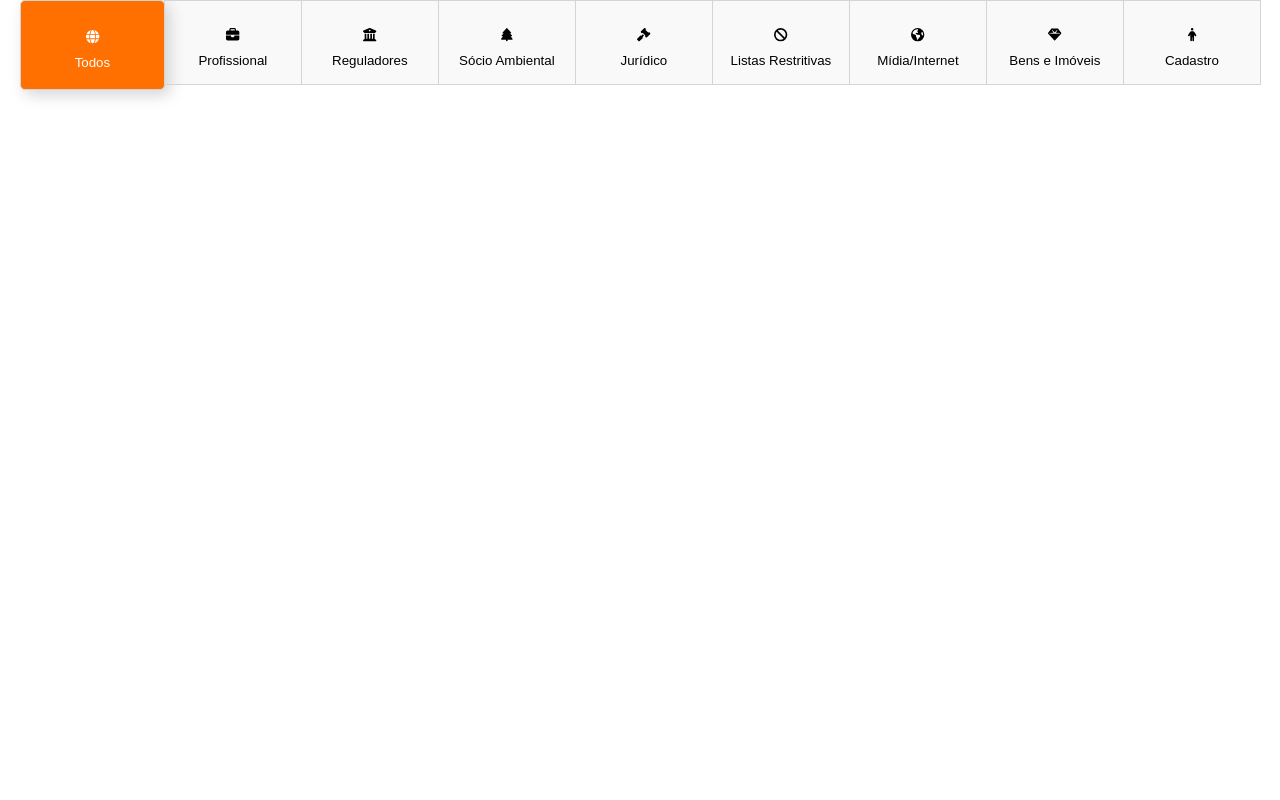
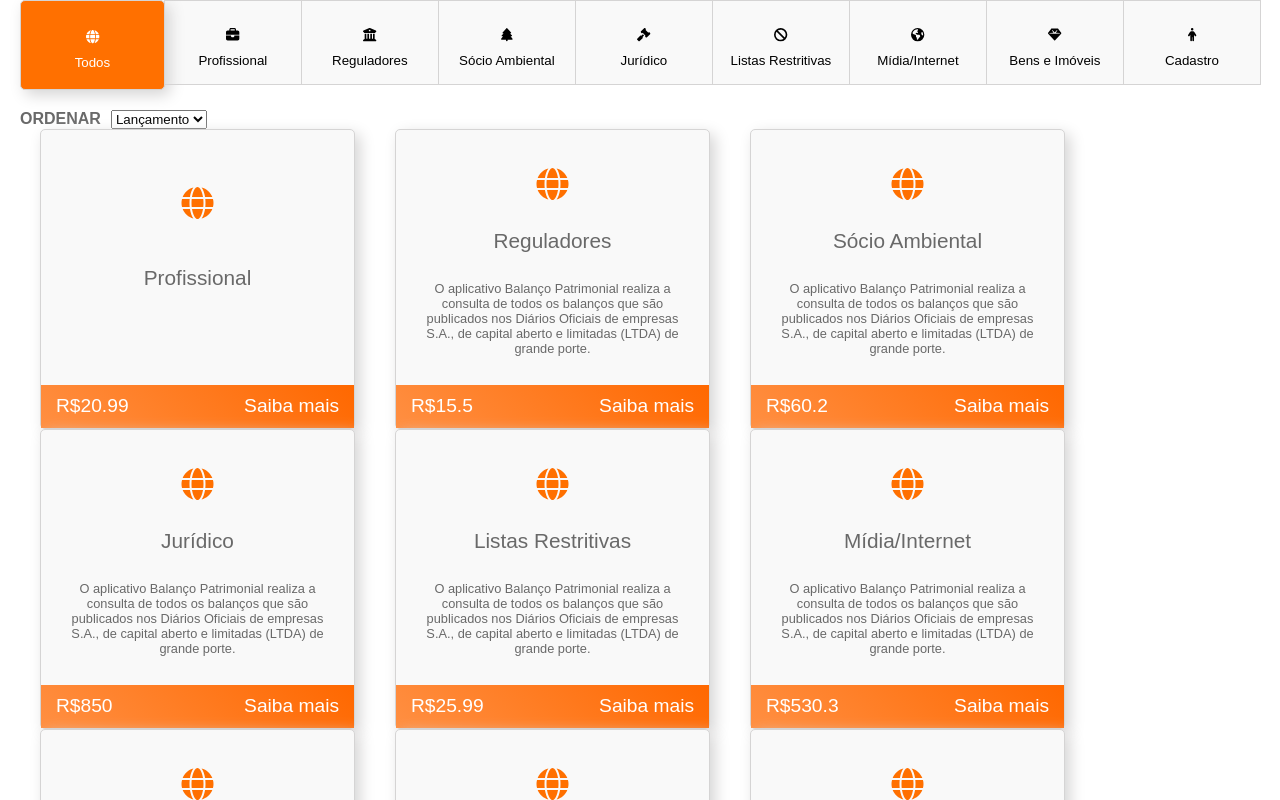
Before and after one commit to AdrianaSaty/react-upLexis, a React (Create React App) app: page / in a window 1280 px wide. Shown: the top 800 px of the page. Built offline with nearby package versions, Linux system fonts and the light colour scheme.

Commit message:
feat: created cards component

```diff
--- a/src/App.js
+++ b/src/App.js
@@ -1,7 +1,8 @@
 import { useState } from 'react';
+import Card from './components/Card';
 import CardSmall from './components/CardSmall';
 import './styles/global.scss';
-import './styles/menu.scss';
+import './styles/select-option.scss';
 
 const startMenuCards = [
   { icon: 'globe', title: 'Todos', active: true },
@@ -14,6 +15,84 @@ const startMenuCards = [
   { icon: 'gem', title: 'Bens e Imóveis', active: false },
   { icon: 'person', title: 'Cadastro', active: false },
 ]
+
+const apiretorno = {
+  "products":
+    [
+      {
+        "productName": "Profissional",
+        "productDesc": "",
+        "productPrice": 20.99,
+        "productDate": 1610316378000
+      },
+      {
+        "productName": "Reguladores",
+        "productDesc": "O aplicativo Balanço Patrimonial realiza a consulta de todos os balanços que são publicados nos Diários Oficiais de empresas S.A., de capital aberto e limitadas (LTDA) de grande porte.",
+        "productPrice": 15.50,
+        "productDate": 1624313178000
+      },
+      {
+        "productName": "Sócio Ambiental",
+        "productDesc": "O aplicativo Balanço Patrimonial realiza a consulta de todos os balanços que são publicados nos Diários Oficiais de empresas S.A., de capital aberto e limitadas (LTDA) de grande porte.",
+        "productPrice": 60.20,
+        "productDate": 1506204378000
+      },
+      {
+        "productName": "Jurídico",
+        "productDesc": "O aplicativo Balanço Patrimonial realiza a consulta de todos os balanços que são publicados nos Diários Oficiais de empresas S.A., de capital aberto e limitadas (LTDA) de grande porte.",
+        "productPrice": 850.00,
+        "productDate": 1608847578000
+      },
+      {
+        "productName": "Listas Restritivas",
+        "productDesc": "O aplicativo Balanço Patrimonial realiza a consulta de todos os balanços que são publicados nos Diários Oficiais de empresas S.A., de capital aberto e limitadas (LTDA) de grande porte.",
+        "productPrice": 25.99,
+        "productDate": 1610143578000
+      },
+      {
+        "productName": "Mídia/Internet",
+        "productDesc": "O aplicativo Balanço Patrimonial realiza a consulta de todos os balanços que são publicados nos Diários Oficiais de empresas S.A., de capital aberto e limitadas (LTDA) de grande porte.",
+        "productPrice": 530.30,
+        "productDate": 1610143578000
+      },
+      {
+        "productName": "Bens e Imóveis",
+        "productDesc": "O aplicativo Balanço Patrimonial realiza a consulta de todos os balanços que são publicados nos Diários Oficiais de empresas S.A., de capital aberto e limitadas (LTDA) de grande porte.",
+        "productPrice": 15.50,
+        "productDate": 1613167578000
+      },
+      {
+        "productName": "Cadastro",
+        "productDesc": "O aplicativo Balanço Patrimonial realiza a consulta de todos os balanços que são publicados nos Diários Oficiais de empresas S.A., de capital aberto e limitadas (LTDA) de grande porte.",
+        "productPrice": 452.37,
+        "productDate": 1619820378000
+      },
+      {
+        "productName": "Financeiro",
+        "productDesc": "O aplicativo Balanço Patrimonial realiza a consulta de todos os balanços que são publicados nos Diários Oficiais de empresas S.A., de capital aberto e limitadas (LTDA) de grande porte.",
+        "productPrice": 998.56,
+        "productDate": 1647381978000
+      },
+      {
+        "productName": "Financeiro",
+        "productDesc": "O aplicativo Balanço Patrimonial realiza a consulta de todos os balanços que são publicados nos Diários Oficiais de empresas S.A., de capital aberto e limitadas (LTDA) de grande porte.",
+        "productPrice": 15.50,
+        "productDate": 1020290778000
+      },
+      {
+        "productName": "Sócio Ambiental",
+        "productDesc": "O aplicativo Balanço Patrimonial realiza a consulta de todos os balanços que são publicados nos Diários Oficiais de empresas S.A., de capital aberto e limitadas (LTDA) de grande porte.",
+        "productPrice": 15.50,
+        "productDate": 1625695578000
+      },
+      {
+        "productName": "Jurídico",
+        "productDesc": "O aplicativo Balanço Patrimonial realiza a consulta de todos os balanços que são publicados nos Diários Oficiais de empresas S.A., de capital aberto e limitadas (LTDA) de grande porte.",
+        "productPrice": 333.20,
+        "productDate": 1636149978000
+      }
+    ]
+}
 
 function App() {
   const [menuCards, setMenuCards] = useState(startMenuCards);
@@ -33,6 +112,12 @@ function App() {
     setMenuCards(newTasks);
   }
 
+  function handleSelectOptionChange(Event) {
+    console.log('change')
+    console.log(Event)
+    // this.setState({value: event.target.value});
+  }
+
   return (
     <div className="App">
       <div className='c-menu'>
@@ -46,6 +131,25 @@ function App() {
           />
         ))}
       </div>
+      <div className='c-select-option'>
+        <p className='c-select-option__text'>ORDENAR</p>
+        <select>
+          <option>Lançamento</option>
+          <option>Preço</option>
+        </select>
+      </div>
+      <div className='c-showcase'>
+        {apiretorno.products.map(card => (
+          <Card
+            key={card.productDate + card.productName}
+            icon='globe'
+            title={card.productName}
+            description={card.productDesc}
+            price={card.productPrice}
+          />
+
+        ))}
+      </div>
     </div>
   );
 }
--- /dev/null
+++ b/src/components/Card.js
@@ -0,0 +1,21 @@
+import { FontAwesomeIcon } from '@fortawesome/react-fontawesome';
+import '../styles/card.scss';
+
+function Card({ icon, title, description, price }) {
+  return (
+    <div className='c-card'>
+      <div className='c-card__content'>
+        <FontAwesomeIcon icon={['fas', icon]} size='2x' color='#FF7000' />
+        <h1 className='c-card__title'>{title}</h1>
+        <p className='c-card__description'>{description}</p>
+      </div>
+      <button className='c-card__button'>
+        <p>R${price}</p>
+        <p>Saiba mais</p>
+      </button>
+    </div>
+
+  );
+}
+
+export default Card;
--- a/src/fontawesome.js
+++ b/src/fontawesome.js
@@ -4,7 +4,6 @@ import {
     faTree,
     faUniversity,
     faEarth,
-    faDiamond,
     faPerson,
     faBriefcase,
     faGavel,
--- /dev/null
+++ b/src/styles/card.scss
@@ -0,0 +1,44 @@
+.c-card {
+    width: 315px;
+    height: 300px;
+    background-color: var(--light-grey);
+    border: 1px solid var(--grey);
+    text-align: center;
+    padding-top: 10px;
+    margin-right: -1px;
+    border-radius: 5px;
+    box-shadow: 5px 5px 15px var(--grey);
+    margin: 0 20px;
+
+    .c-card__content {
+        height: 85%;
+        display: flex;
+        justify-content: space-evenly;
+        flex-direction: column;
+        padding: 0 20px;
+    }
+
+    .c-card__title {
+        font-size: 1.3em;
+        font-weight: normal;
+    }
+
+    .c-card__description {
+        font-size: 0.8em;
+    }
+
+    .c-card__button {
+        border: none;
+        width: 100%;
+        height: 15%;
+        background: linear-gradient(45deg,var(--light-orange), var(--dark-orange));
+        padding: 0 15px;
+        display: flex;
+        justify-content: space-between;
+        align-items: center;
+        font-size: 1.2em;
+        color: var(--white);
+    }
+
+
+}
--- a/src/styles/global.scss
+++ b/src/styles/global.scss
@@ -26,3 +26,12 @@ body {
 button {
   cursor: pointer;
 }
+
+.c-menu {
+  display: flex;
+}
+
+.c-showcase {
+  display: flex;
+  flex-wrap: wrap;
+}
--- a/src/styles/menu.scss
+++ /dev/null
@@ -1,3 +0,0 @@
-.c-menu {
-    display: flex;
-}
--- /dev/null
+++ b/src/styles/select-option.scss
@@ -0,0 +1,9 @@
+.c-select-option {
+    display: flex;
+    margin-top: 20px;
+
+    .c-select-option__text {
+        margin-right: 10px;
+        font-weight: bold;
+    }
+}
```
